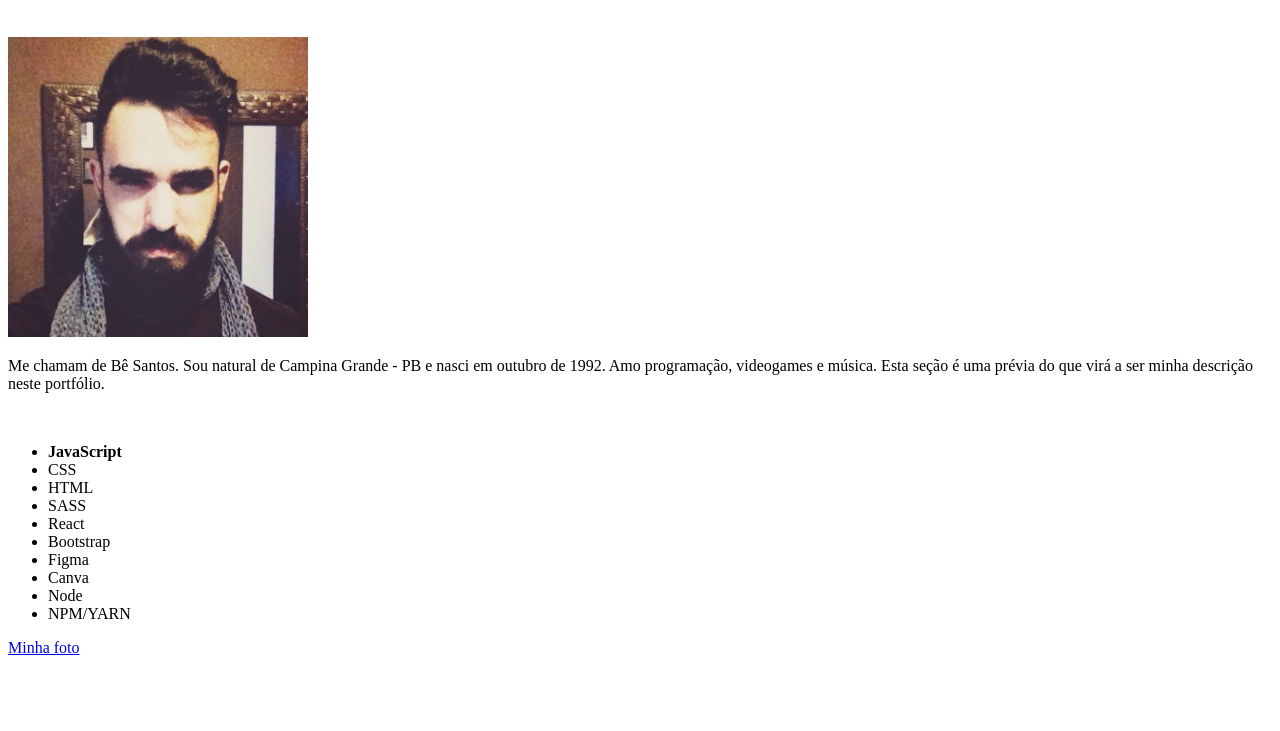
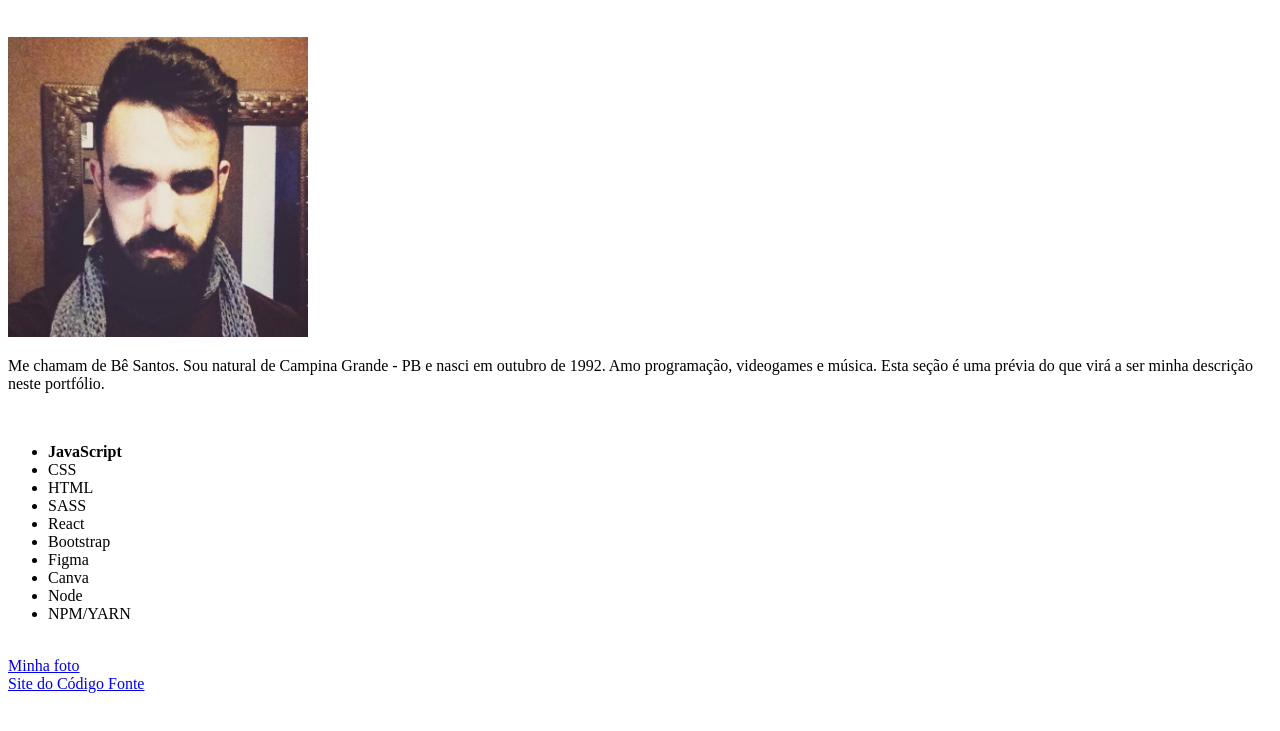
Before and after one commit to glaysonbsantos/glaysonbsantos.github.io, a plain HTML site: page index.html in a window 1280 px wide. Shown: the part 61-792 px from the top of the page. Drawn offline with Linux system fonts and the light colour scheme.

Commit message:
Info: Link para site externo inserido

```diff
--- a/index.html
+++ b/index.html
@@ -34,6 +34,9 @@
       <li>Node</li>
       <li>NPM/YARN</li>
     </ul>
+    <br />
     <a href="#photo">Minha foto</a>
+    <br />
+    <a href="https://www.codigofonte.com.br/">Site do Código Fonte</a>
   </body>
 </html>
```
